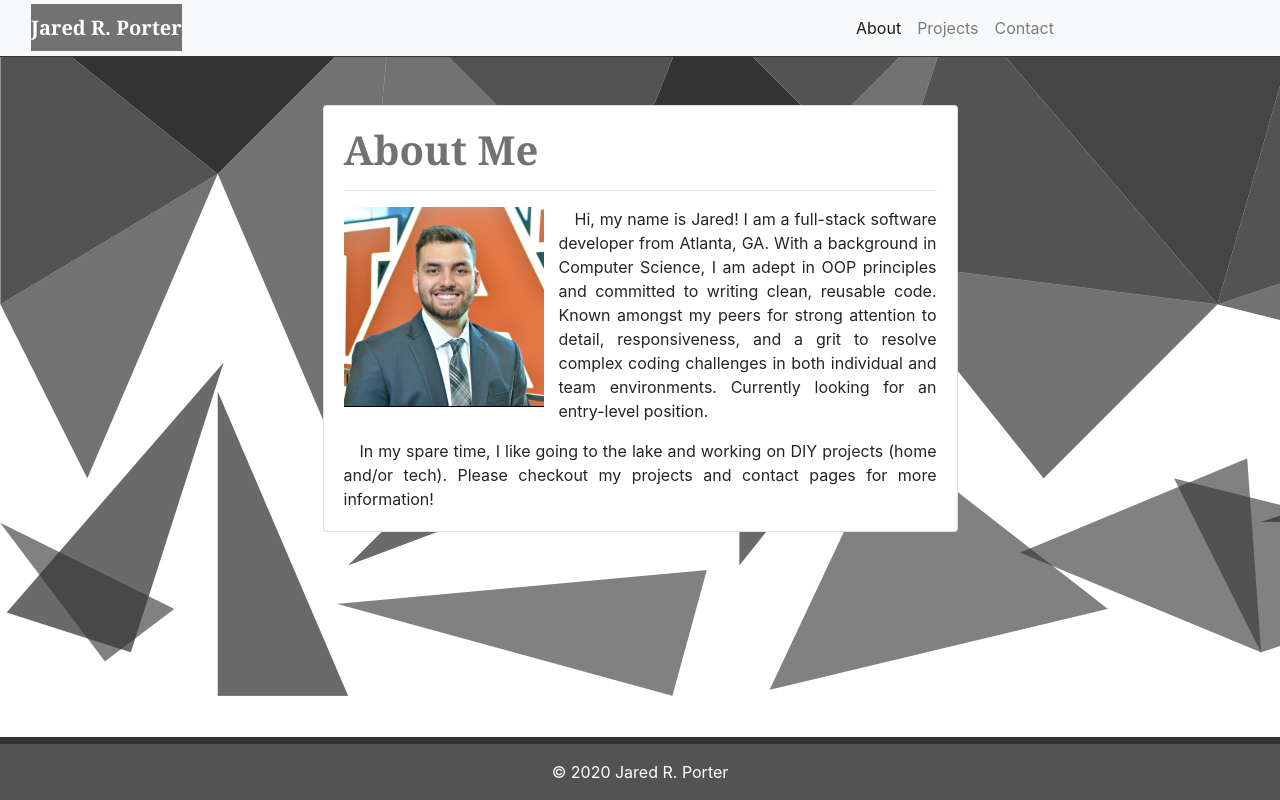
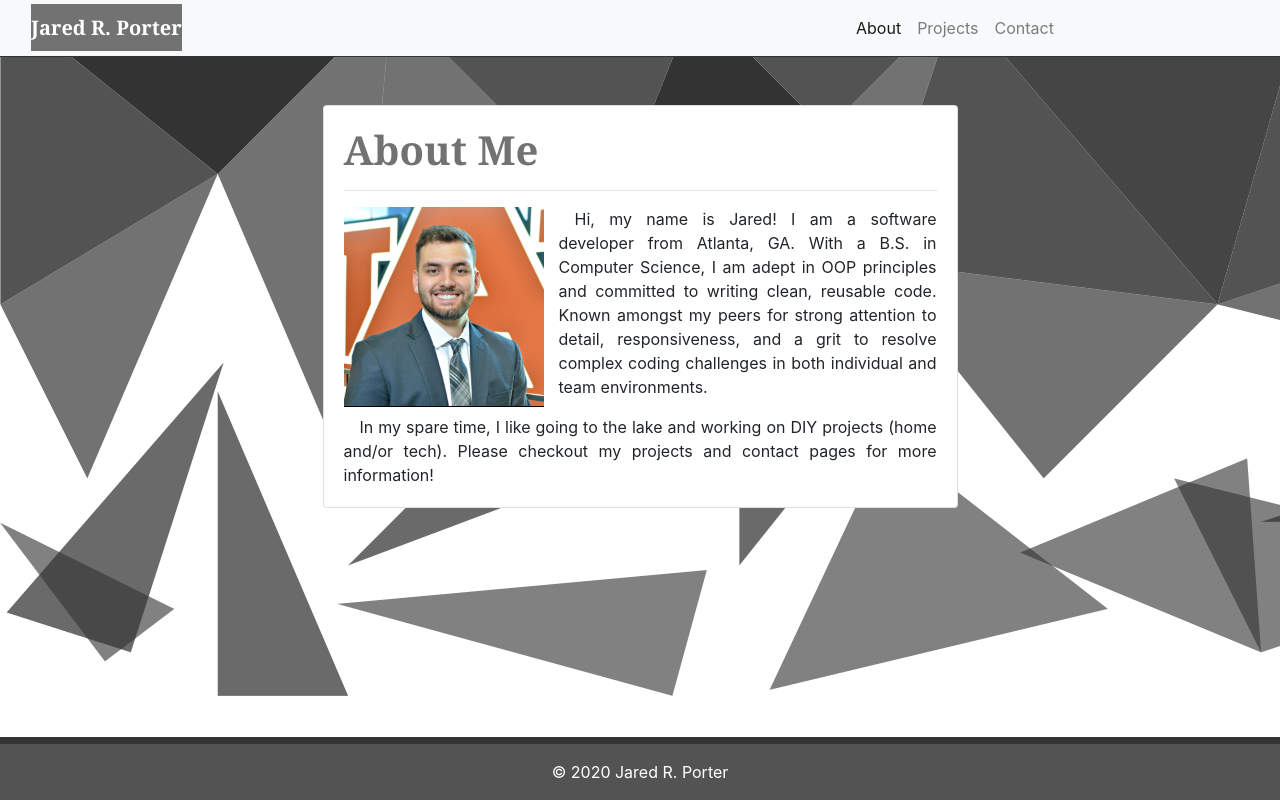
Before and after one commit to JaredP17/Portfolio, a React (Create React App) app: page / in a window 1280 px wide. Built offline with nearby package versions, Linux system fonts and the light colour scheme.

Commit message:
Update bio.

```diff
--- a/src/components/pages/About.js
+++ b/src/components/pages/About.js
@@ -15,13 +15,13 @@ function About() {
                   <img src={headshot} alt="My Headshot" />
                 </div>
                 <p className="card-text">
-                  &emsp;Hi, my name is Jared! I am a full-stack software
-                  developer from Atlanta, GA. With a background in Computer
+                  &emsp;Hi, my name is Jared! I am a software
+                  developer from Atlanta, GA. With a B.S. in Computer
                   Science, I am adept in OOP principles and committed to writing
                   clean, reusable code. Known amongst my peers for strong
                   attention to detail, responsiveness, and a grit to resolve
                   complex coding challenges in both individual and team
-                  environments. Currently looking for an entry-level position.
+                  environments.
                 </p>
                 <p className="card-text">
                   &emsp;In my spare time, I like going to the lake and working
```
